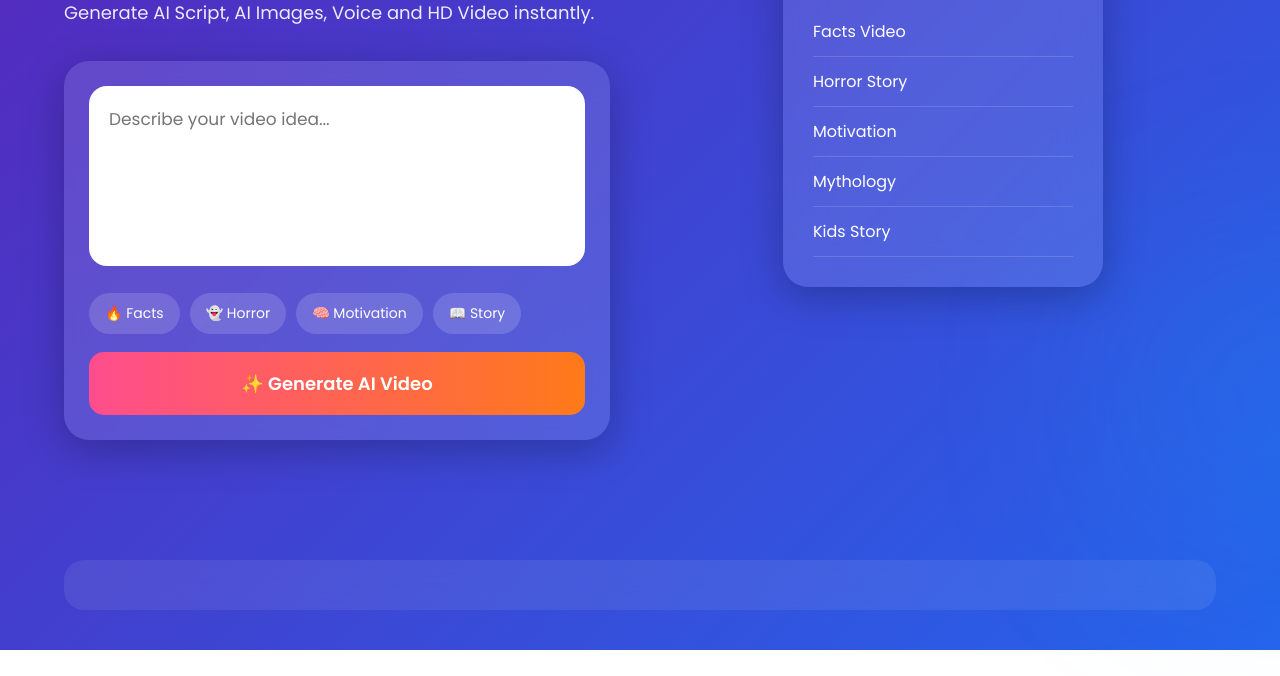
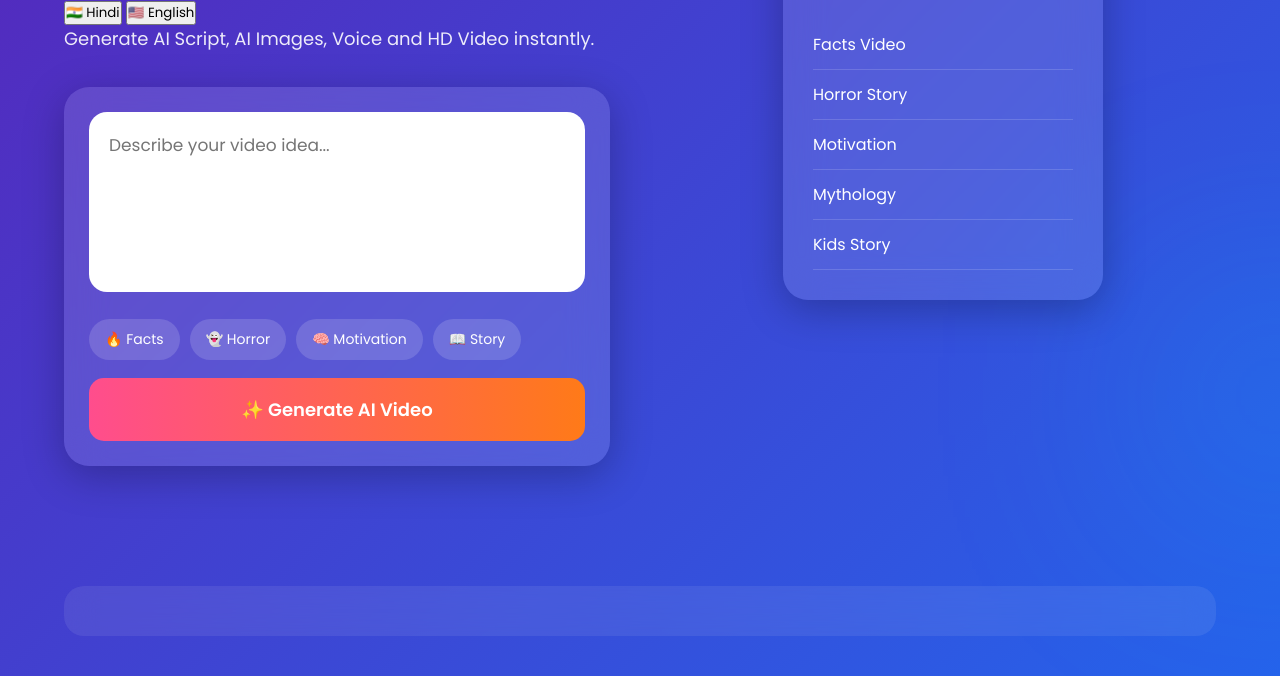
Before and after one commit to sy4773835-ui/AI-Video-Generator-, a website: page index.html in a window 1280 px wide. Shown: the part 399-1075 px from the top of the page. Before the commit the page ends 1049 px from the top, so only its background shows below. Drawn offline with Linux system fonts and the light colour scheme.

Commit message:
Add language switch buttons for Hindi and English

```diff
--- a/index.html
+++ b/index.html
@@ -46,7 +46,10 @@
 Create Viral AI Videos
 in One Click
 </h1>
-
+<div class="language-switch">
+    <button class="active">🇮🇳 Hindi</button>
+    <button>🇺🇸 English</button>
+</div>
 <p>
 
 Generate AI Script, AI Images,
```
